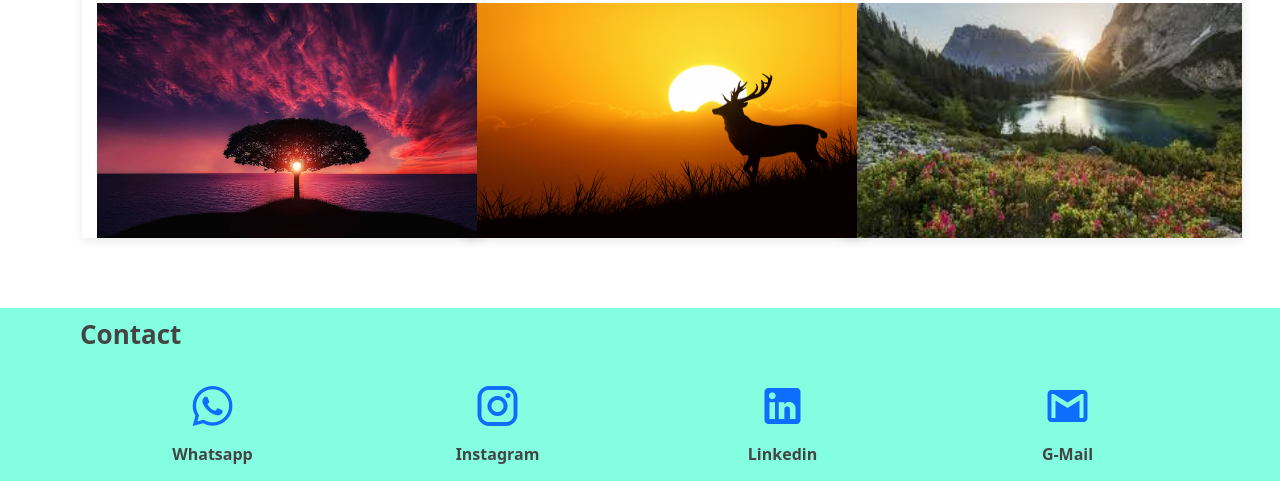
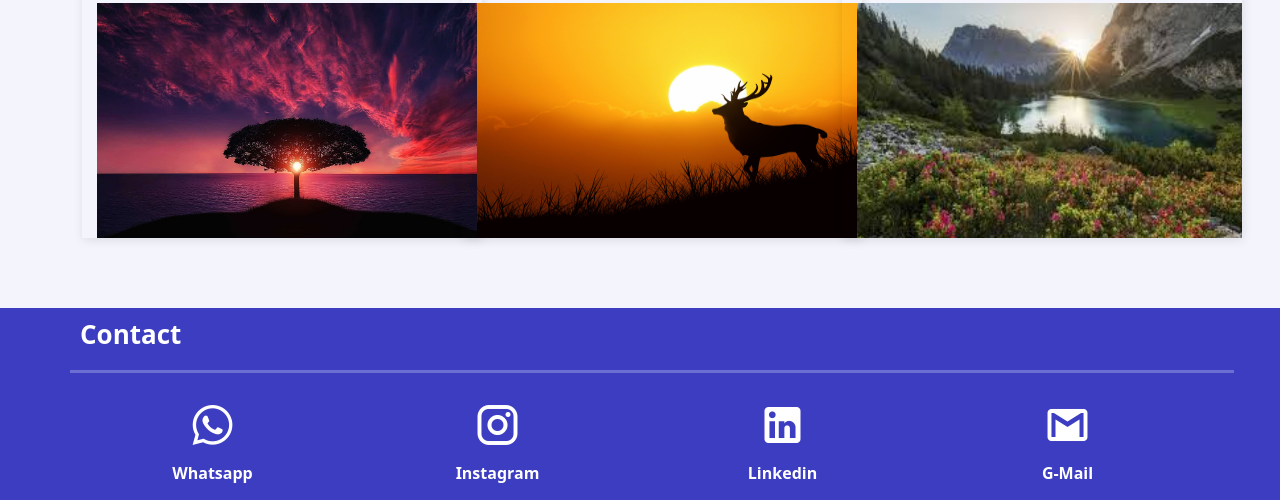
Before and after one commit to ElPassio/portfolio, a website: page index.html in a window 1280 px wide. Shown: the part 2577-3077 px from the top of the page. Drawn offline with Linux system fonts and the light colour scheme.

Commit message:
cambio color de footer

```diff
--- a/css/style.css
+++ b/css/style.css
@@ -235,6 +235,7 @@
 
 
 .work{
+    background-color: #f3f4fc;
     padding-top: 100px;
     padding-bottom: 70px;
 }
@@ -338,7 +339,7 @@
 }
 
 #footer{
-    background-color: #84fee0;
+    background-color: #3c3dc1;
 }
 
 .row .contact-box{
@@ -351,7 +352,7 @@
     font-size: 26px;
     font-weight: 700;
     line-height: 1.3;
-    color: #444444;
+    color: white;
     display: inline-block;
     padding: 10px;
     position: relative;
@@ -362,8 +363,22 @@
     font-size: 16px;
     font-weight: 700;
     line-height: 1.3;
-    color: #444444;
+    color: white;
     display: inline-block;
     position: relative;
     z-index: 1;
 }
+
+#footer i{
+    color: white;
+}
+
+hr{
+    border-top: 3px outset white;
+}
+
+#footer i:hover {
+    color: #84fee0;
+    text-decoration: none;
+    transition: 0.5s;
+}
--- a/index.html
+++ b/index.html
@@ -355,6 +355,7 @@
             <div class="container">
                 <div class="row">
                     <h4>Contact</h4>
+                    <hr>
                     <div class="col-sm">
                         <div class="contact-box">
                             <div class="icontitle">
```
